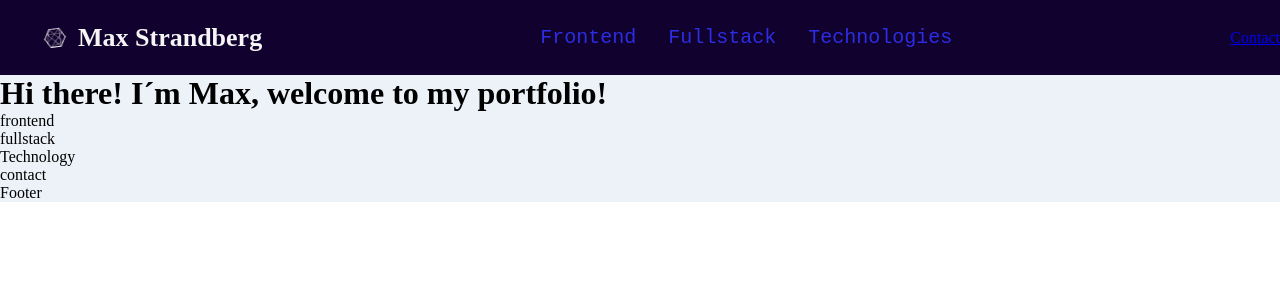
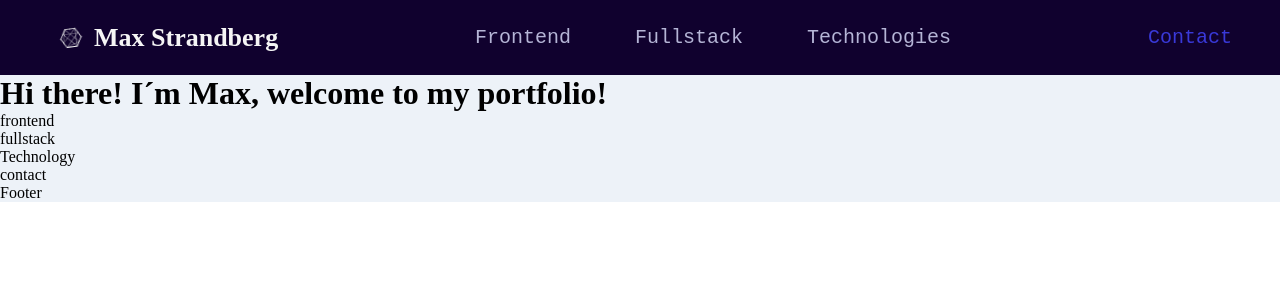
Before and after one commit to MaaX59/my_portfolio, a React (Create React App) app: page / in a window 1280 px wide. Shown: the top 300 px of the page. Built offline with nearby package versions, Linux system fonts and the light colour scheme.

Commit message:
navbar links animation finished

```diff
--- a/src/containers/Navbar/navbar.css
+++ b/src/containers/Navbar/navbar.css
@@ -3,7 +3,7 @@
   height: 75px;
   display: flex;
   flex-direction: row;
-  justify-content: space-between;
+
 
   background: rgb(16, 1, 46);
   text-align: center;
@@ -11,12 +11,18 @@
   position: relative;
 
 }
+.app__navbar-content{
+  display: flex;
+  justify-content: space-between;
+  width: 100%;
+  margin: 0 3rem;
+}
 .app__navbar-title{
     display: flex;
     flex-direction: row;
     align-items: center;
     font-size: 13px;
-    margin-left:  2rem;
+
 }
 .app__navbar-title svg{
     margin: 8px;
@@ -40,13 +46,15 @@
   align-items: center;
   margin-right: 2rem;
   font-family: 'Courier New', Courier, monospace;
-  color: rgb(176, 176, 202);
+
   text-decoration: none;
 }
 .app__navbar-links ul{
   display: flex;
-
 }
+.app__navbar-links *{
+  box-sizing: border-box;
+  transition: all .35s ease;}
 
 .app__navbar-links li {
 
@@ -55,23 +63,77 @@
   font-size: 20px;
   margin-left: 2rem;
 }
-.app__navbar-links li a{
-  color:rgb(45, 45, 226) ;
+.app__navbar-links a{
+  color:rgb(181, 181, 214) ;
   text-decoration: none;
+  position: relative;
+  padding: .5em .8em;
 }
-.app__navbar-links li a:visited{
+.app__navbar-links a:visited{
   text-decoration: none;
 }
 
-.app__navbar-links li:hover{
+/* .app__navbar-links li:hover{
   text-decoration: underline;
   cursor: pointer;
   color: #3DA35D;
-  transition: 0.2s ease-in-out;
+  transition: 0.4s ease-in-out;
 
+} */
+
+
+.app__navbar-links a::before,
+.app__navbar-links a::after {
+  content: '';
+  height: 14px;
+  width: 14px;
+  position: absolute;
+  transition: all .35s ease;
+  opacity: 0;
 }
+
+.app__navbar-links a::before {
+  content: '';
+  right: 0;
+  top: 0;
+  border-top: 3px solid #3E8914;
+  border-right: 3px solid #2E640F;
+  transform: translate(-100%, 50%);
+}
+
+.app__navbar-links a:after {
+  content: '';
+  left: 0;
+  bottom: 0;
+  border-bottom: 3px solid #2E640F;
+  border-left: 3px solid #3E8914;
+  transform: translate(100%, -50%)
+}
+
+.app__navbar-links a:hover:before,
+.app__navbar-links a:hover:after{
+  transform: translate(0,0);
+  opacity: 1;
+}
+
+.app__navbar-links a:hover {
+  color: #3DA35D;
+}
+
+
+
+
 .app__navbar-contact{
   display: flex;
   align-items: center;
+  font-size: 20px;
+  font-family: 'Courier New', Courier, monospace;
+
+}
+.app__navbar-contact a{
+  text-decoration: none;
+  color:rgb(57, 57, 216) ;
+}
+.app__navbar-contact a:visited{
   text-decoration: none;
 }
--- a/src/containers/Navbar/navbar.jsx
+++ b/src/containers/Navbar/navbar.jsx
@@ -5,6 +5,7 @@ import "./navbar.css";
 const Navbar = () => {
   return (
     <div className="app__navbar">
+    <div className="app__navbar-content">
       <div className="app__navbar-title">
         <FaConnectdevelop size={30}/>
         <h1>Max Strandberg</h1>
@@ -28,6 +29,7 @@ const Navbar = () => {
       <div className="app__navbar-contact">
         <a href="#contact">Contact</a>
       </div>
+      </div>
     </div>
   );
 };
```
